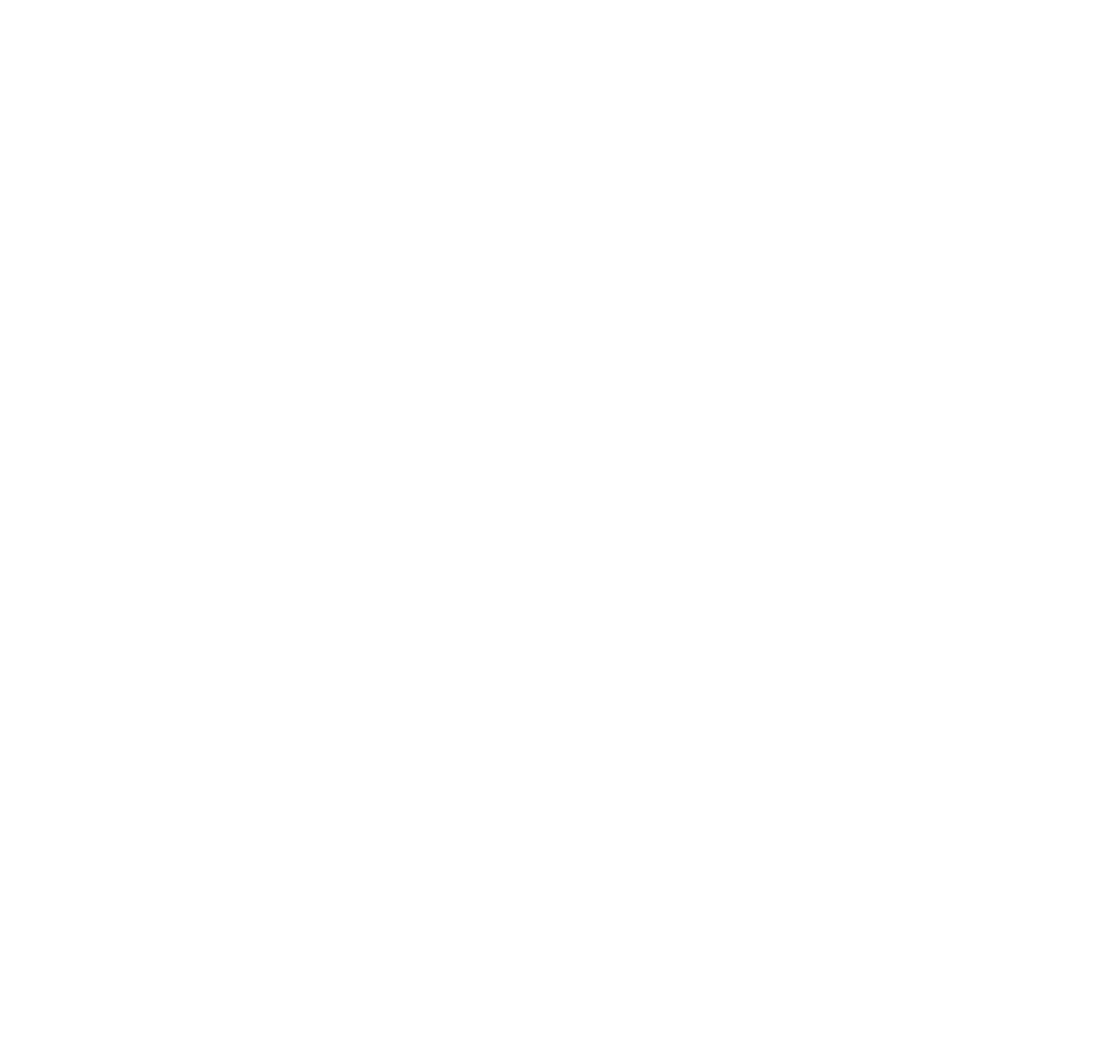
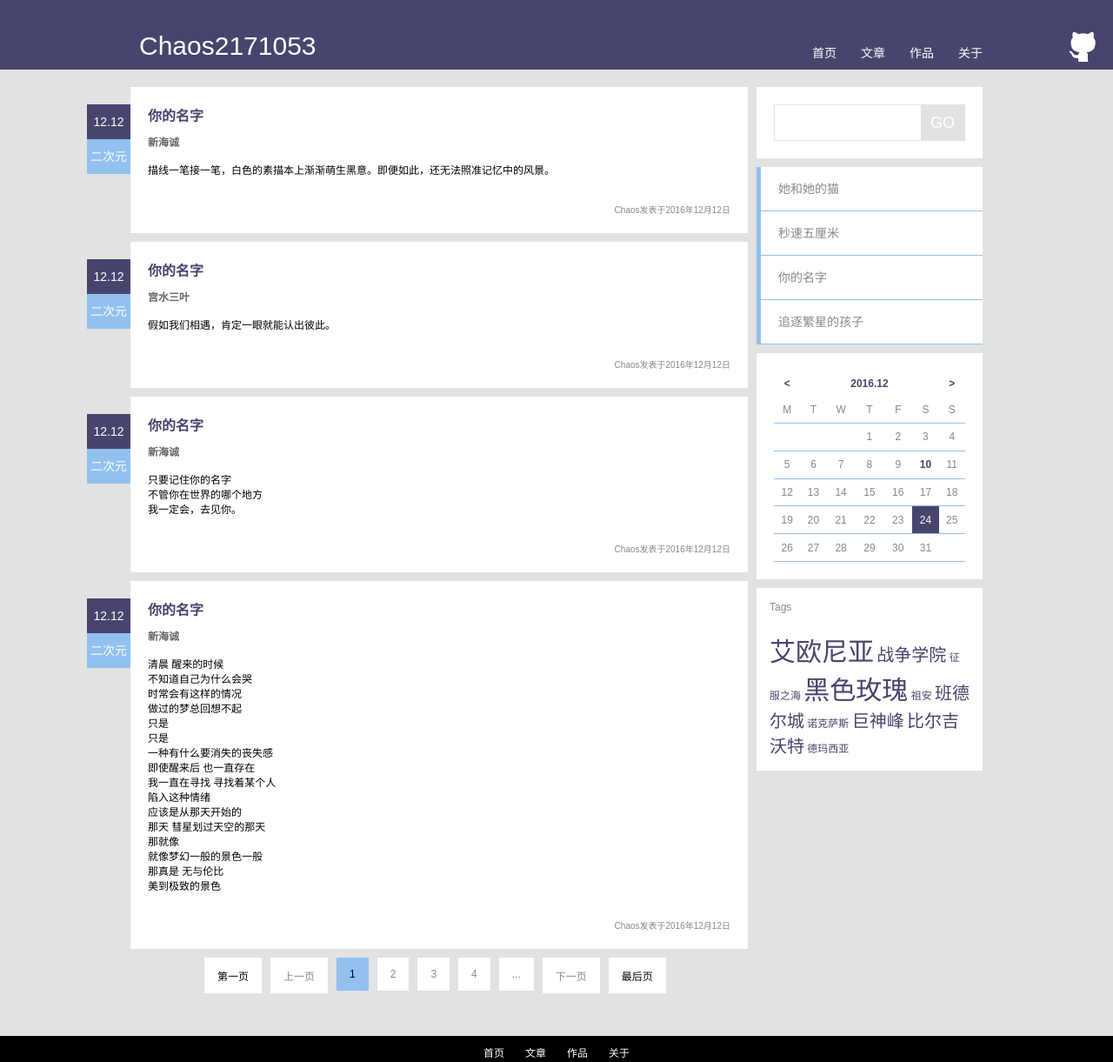
Before and after one commit to chaos2171053/ife2015_spring, a plain HTML site: page task0001/blog.html in a window 1280 px wide. Shown: the top 1221 px of the page at 87% size. Before the commit the page ends 800 px from the top, so only its background shows below. Drawn offline with Linux system fonts and the light colour scheme.

Commit message:
完成blog.html

```diff
--- a/task0001/blog.html
+++ b/task0001/blog.html
@@ -0,0 +1,302 @@
+<!DOCTYPE html>
+<html html lang="zh-CN">
+<head>
+    <meta charset="utf-8"/>
+    <title>文章</title>
+    <link rel="stylesheet" type="text/css" href="css/style.css">
+</head>
+<body>
+    <header class="header">
+    	<div class="nav-wrap">
+    		<div class="logo">
+              <a href="index.html" >
+                <span class="chaos2171053">Chaos2171053</span>
+
+            </a>
+        </div>
+        <div class="nav">
+         <ul>
+             <li><a href="index.html">首页</a></li>
+             <li><a href="blog.html">文章</a></li>
+             <li><a href="gallery.html">作品</a></li>
+             <li><a href="about.html">关于</a></li>
+         </ul>
+     </div>
+ </div>
+ <div class="icon-github" >
+    <a href="https://github.com/chaos2171053" target="_blank">
+        <img src="img/icon-github.png">
+    </a>
+</div>
+</header>
+    <div class="blog-center">
+        <div class="blog-content">
+            <article class="blog-post">
+                <div class="tag">
+                    <div class="tag-data">12.12</div>
+                    <div class="tag-type">二次元</div>
+                </div>
+                <h1>你的名字</h1>
+                <h2>新海诚</h2>
+                <p>
+                    描线一笔接一笔，白色的素描本上渐渐萌生黑意。即便如此，还无法照准记忆中的风景。
+                </p>
+                <section>Chaos发表于2016年12月12日</section>
+            </article>
+            <article class="blog-post">
+                <div class="tag">
+                    <div class="tag-data">12.12</div>
+                    <div class="tag-type">二次元</div>
+                </div>
+                <h1>你的名字</h1>
+                <h2>宫水三叶</h2>
+                <p>
+                    假如我们相遇，肯定一眼就能认出彼此。
+                </p>
+                <section>Chaos发表于2016年12月12日</section>
+            </article>
+            <article class="blog-post">
+                <div class="tag">
+                    <div class="tag-data">12.12</div>
+                    <div class="tag-type">二次元</div>
+                </div>
+                <h1>你的名字</h1>
+                <h2>新海诚</h2>
+                <p>
+                    只要记住你的名字 <br>
+                    不管你在世界的哪个地方 <br>
+                    我一定会，去见你。
+                </p>
+                <section>Chaos发表于2016年12月12日</section>
+            </article>
+            <article class="blog-post">
+                <div class="tag">
+                    <div class="tag-data">12.12</div>
+                    <div class="tag-type">二次元</div>
+                </div>
+                <h1>你的名字</h1>
+                <h2>新海诚</h2>
+                <p>
+                    清晨 醒来的时候 <br>
+                    不知道自己为什么会哭 <br>
+                    时常会有这样的情况 <br>
+                    做过的梦总回想不起 <br>
+                    只是 <br>
+                    只是 <br>
+                    一种有什么要消失的丧失感 <br>
+                    即使醒来后 也一直存在 <br>
+                    我一直在寻找 寻找着某个人<br>
+                    陷入这种情绪 <br>
+                    应该是从那天开始的 <br>
+                    那天 彗星划过天空的那天 <br>
+                    那就像 <br>
+                    就像梦幻一般的景色一般 <br>
+                    那真是 无与伦比 <br>
+                    美到极致的景色<br>
+                </p>
+                <section>Chaos发表于2016年12月12日</section>
+            </article>
+            <div class="number-wrap">
+                <div class="number">
+                    <a href="blog.html">第一页</a>
+                </div>
+                <div class="number number-invalid">上一页</div>
+                <div class="number number-now">
+                    <a href="blog.html">1</a>
+                </div>
+                <div class="number number-invalid">2</div>
+                <div class="number number-invalid">3</div>
+                <div class="number number-invalid">4</div>
+                <div class="number number-invalid">...</div>
+                <div class="number number-invalid">下一页</div>
+                <div class="number">
+                    <a href="blog.html">最后页</a>
+                </div>
+            </div>
+        </div>
+
+        <div class="sidebar">
+            <div class="side-search sidebar-form">
+                <form class="search">
+                    <input type="text"  class="keyword">
+                    <input type="submit" class="submit" value="GO">
+                </form>
+            </div>
+            <div class="side-type sidebar-form">
+                <a href="http://baike.baidu.com/link?url=CvpqLLjPK2ZUUC9q1yJcHj6QZ_8ww3gXIXaSw0dyxzA4oujXQYcWg-ZYiS8E3jt9cRSQpXipiBhEDaOU9qdDAQV9KzYZpwOqM4CLxA5P8CPIsu1xAjmmZEpNYT5Rm1OC4b9XsAD7I_2l1KsRb5DzoK" target="_blank">
+                    <div class="post-type">她和她的猫</div>
+                </a>
+                <a href="http://baike.baidu.com/item/%E7%A7%92%E9%80%9F5%E5%8E%98%E7%B1%B3/1564357" target="_blank">
+                    <div class="post-type">秒速五厘米</div>
+                </a>
+                <a href="http://baike.baidu.com/item/%E4%BD%A0%E7%9A%84%E5%90%8D%E5%AD%97%E3%80%82/19127928?fromtitle=%E4%BD%A0%E7%9A%84%E5%90%8D%E5%AD%97&fromid=19126915&type=syn" target="_blank">
+                    <div class="post-type">你的名字</div>
+                </a>
+                <a href="http://baike.baidu.com/item/%E8%BF%BD%E9%80%90%E7%B9%81%E6%98%9F%E7%9A%84%E5%AD%A9%E5%AD%90/82528" target="_blank">
+                    <div class="post-type">追逐繁星的孩子</div>
+                </a>
+            </div>
+            <div class="side-calendar sidebar-form">
+                <table class="calendar">
+                    <tbody>
+                        <tr class="calendar-dark" style="border-bottom: none;">
+                            <td><</td>
+                            <td></td>
+                            <td colspan="3">2016.12</td>
+                            <td></td>
+                            <td>></td>
+                        </tr>
+                        <tr>
+                            <td>M</td>
+                            <td>T</td>
+                            <td>W</td>
+                            <td>T</td>
+                            <td>F</td>
+                            <td>S</td>
+                            <td>S</td>
+                        </tr>
+                        <tr>
+                            <td></td>
+                            <td></td>
+                            <td></td>
+                            <td>1</td>
+                            <td>2</td>
+                            <td>3</td>
+                            <td>4</td>
+                        </tr>
+                        <tr>
+                            <td>5</td>
+                            <td>6</td>
+                            <td>7</td>
+                            <td>8</td>
+                            <td>9</td>
+                            <td class="calendar-dark">10</td>
+                            <td>11</td>
+                        </tr>
+                        <tr>
+                            <td >12</td>
+                            <td>13</td>
+                            <td>14</td>
+                            <td>15</td>
+                            <td>16</td>
+                            <td >17</td>
+                            <td>18</td>
+                        </tr>
+                        <tr>
+                            <td>19</td>
+                            <td>20</td>
+                            <td>21</td>
+                            <td >22</td>
+                            <td>23</td>
+                            <td class="calendar-now">24</td>
+                            <td>25</td>
+                        </tr>
+                        <tr>
+                            <td>26</td>
+                            <td>27</td>
+                            <td>28</td>
+                            <td>29</td>
+                            <td>30</td>
+                            <td>31</td>
+                            <td></td>
+                        </tr>
+                    </tbody>
+
+                </table>
+            </div>
+            <div class="side-tag sidebar-form">
+                <p class="tag-title">Tags</p>
+                <p class="tag-item">
+                    <span class="tag-more">艾欧尼亚</span>
+                    <span class="tag-less">战争学院</span>
+                    征服之海
+                    <span class="tag-more">黑色玫瑰</span>
+                    祖安
+                    <span class="tag-less">班德尔城</span>
+                    诺克萨斯
+                    <span class="tag-less">巨神峰</span>
+                    <span class="tag-less">比尔吉沃特</span>
+                    德玛西亚
+
+                </p>
+            </div>
+        </div>
+
+    </div>
+<footer class="footer ">
+    <nav class="footer-nav">
+        <ul>
+            <li><a href="index.html">首页</a></li>
+            <li><a href="blog.html">文章</a></li>
+            <li><a href="gallery.html">作品</a></li>
+            <li><a href="about.html">关于</a></li>
+        </ul>
+    </nav>
+    <div class="link">
+        <hr>
+        <div class="link-item">
+            <p class="link-title">学习资料</p>
+            <ul class="link-content">
+                <li><a href="index.html">Chaos2171053</a></li>
+                <li><a href="index.html">Chaos2171053</a></li>
+                <li><a href="index.html">Chaos2171053</a></li>
+                <li><a href="index.html">Chaos2171053</a></li>
+                <li><a href="index.html">Chaos2171053</a></li>
+                <li><a href="index.html">Chaos2171053</a></li>
+            </ul>
+        </div>
+        <div class="link-item">
+            <p class="link-title">学习资料</p>
+            <ul class="link-content">
+                <li><a href="index.html">Chaos2171053</a></li>
+                <li><a href="index.html">Chaos2171053</a></li>
+                <li><a href="index.html">Chaos2171053</a></li>
+                <li><a href="index.html">Chaos2171053</a></li>
+                <li><a href="index.html">Chaos2171053</a></li>
+                <li><a href="index.html">Chaos2171053</a></li>
+            </ul>
+        </div>
+        <div class="link-item">
+            <p class="link-title">学习资料</p>
+            <ul class="link-content">
+                <li><a href="index.html">Chaos2171053</a></li>
+                <li><a href="index.html">Chaos2171053</a></li>
+                <li><a href="index.html">Chaos2171053</a></li>
+                <li><a href="index.html">Chaos2171053</a></li>
+                <li><a href="index.html">Chaos2171053</a></li>
+                <li><a href="index.html">Chaos2171053</a></li>
+            </ul>
+        </div>
+        <div class="link-item">
+            <p class="link-title">学习资料</p>
+            <ul class="link-content">
+                <li><a href="index.html">Chaos2171053</a></li>
+                <li><a href="index.html">Chaos2171053</a></li>
+                <li><a href="index.html">Chaos2171053</a></li>
+                <li><a href="index.html">Chaos2171053</a></li>
+                <li><a href="index.html">Chaos2171053</a></li>
+                <li><a href="index.html">Chaos2171053</a></li>
+            </ul>
+        </div>
+        <div class="link-item">
+            <p class="link-title">学习资料</p>
+            <ul class="link-content">
+                <li><a href="index.html">Chaos2171053</a></li>
+                <li><a href="index.html">Chaos2171053</a></li>
+                <li><a href="index.html">Chaos2171053</a></li>
+                <li><a href="index.html">Chaos2171053</a></li>
+                <li><a href="index.html">Chaos2171053</a></li>
+                <li><a href="index.html">Chaos2171053</a></li>
+            </ul>
+        </div>
+    </div>
+    <div class="copyright">
+        <p>版权信息</p>
+        <a href="https://github.com/chaos2171053" target="_blank">
+            <img src="img/icon-github.png">
+        </a>
+    </div>
+</footer>
+
+</body>
+</html>
--- a/task0001/css/style.css
+++ b/task0001/css/style.css
@@ -208,3 +208,193 @@ body {
 	color: #fff;
 	margin-bottom: 20px;
 }
+
+/*blog css*/
+.blog-center {
+    width: 980px;
+    margin: 20px auto 0;
+}
+.blog-content {
+	width: 710px;
+	float:left;
+	margin-right: 10px;
+}
+.blog-post {
+	position: relative;
+	margin-bottom: 10px;
+	padding: 20px;
+	background: #fff;
+}
+.tag {
+	position: absolute;
+	left: -50px;
+	top: 20px;
+	width: 50px;
+	background: #fff;
+	font-size: 14px;
+}
+.tag-data {
+	height: 40px;
+	line-height: 40px;
+	text-align: center;
+	background: #47456D;
+	color:#fff;
+}
+.tag-type {
+	height: 40px;
+	line-height: 40px;
+	text-align: center;
+	background: #92C0EF;
+	color: #fff;
+}
+.blog-post h1 {
+	color: #47456D;
+	font-size: 16px;
+	margin-bottom: 10px
+}
+.blog-post h2 {
+	color: #666;
+	font-size: 12px;
+	margin-bottom: 15px;
+}
+.blog-post p {
+	font-size: 12px;
+
+	margin-bottom: 30px;
+}
+.blog-post section {
+	font-size: 10px;
+	color: #888;
+	text-align: right;
+}
+.number-wrap {
+	margin: 0 auto 100px;
+	width: 550px;
+}
+.number {
+	float:left;
+	text-align: center;
+	padding: 12px 15px;
+	margin: 0 5px;
+	font-size: 12px;
+	background: #fff;
+}
+.number-invalid {
+	color: #888;
+}
+.number-now {
+	color: #fff;
+	background: #92C0EF;
+}
+.number a {
+	color: #000;
+}
+
+.sidebar-form {
+	float:right;
+	width: 260px;
+	margin-bottom: 10px;
+	background: #fff;
+}
+.search {
+    position: relative;
+    border: #e2e2e2 1px solid;
+    margin: 20px;
+    font-size: 0;
+    height: 40px;
+}
+.search:hover {
+    border: #47456D 1px solid;
+}
+
+.keyword {
+    position: absolute;
+    top: 0;
+    width: 170px;
+    height: 40px;
+    border: none;
+    outline: medium;
+   /* background-image: url(img/search.png);
+    background-repeat: no-repeat;
+    background-size: 144px;*/
+}
+.keyword:focus {
+  /*  background-image: none;*/
+}
+
+.submit {
+    position: absolute;
+    top: 0;
+    right: 0;
+    width: 50px;
+    height: 40px;
+    border: none;
+    font-size: 18px;
+    color: #fff;
+    background: #e2e2e2;
+}
+.submit:hover {
+    background: #47456D;
+}
+.sidebar-form {
+	float: right;
+	width: 260px;
+	margin-bottom: 10px;
+	background: #fff;
+}
+.post-type {
+	font-size: 14px;
+	color: #888;
+	line-height: 50px;
+	padding-left: 20px;
+	border-width: 0 0 1px 5px;
+	border-style: solid;
+	border-color: #92C0EF;
+}
+.post-type:hover {
+    border-left-color: #47456D;
+    color: #000;
+}
+.calendar{
+	margin:20px;
+	width: 220px;
+	height: 220px;
+	text-align: center;
+	border-collapse: collapse;
+	color: #888;
+	font-size: 12px;
+}
+.calendar-dark {
+	color: #47456D;
+	font-weight: bold;
+}
+.calendar-now {
+	color: #fff;
+	background: #47456D;
+}
+.calendar tr {
+	border-bottom: 1px solid #92C0EF;
+}
+
+.tag-title {
+	font-size: 12px;
+	color: #888;
+	margin-bottom: 20px;
+}
+.tag-item {
+	color: #47456D;
+	font-size: 12px;
+}
+.tag-more {
+	font-size: 30px;
+}
+.tag-less {
+	font-size: 20px;
+}
+.side-tag {
+    box-sizing: border-box;
+    -moz-box-sizing:border-box; /* Firefox */
+    -webkit-box-sizing:border-box; /* Safari */
+    padding: 15px;
+    margin-bottom: 100px;
+}
```
Also changed, not shown: task0001/gallery.html (+215 -0 lines), task0001/index.html (+3 -3 lines), task0001/img/gallery-1.jpg (added), task0001/img/gallery-10.jpg (added), task0001/img/gallery-2.jpg (added), task0001/img/gallery-4.jpg (added), task0001/img/gallery-5.jpg (added), task0001/img/gallery-6.jpg (added), task0001/img/gallery-8.jpg (added), task0001/img/gallery-9.jpg (added), task0001/img/search.png (added), 3 other files.
